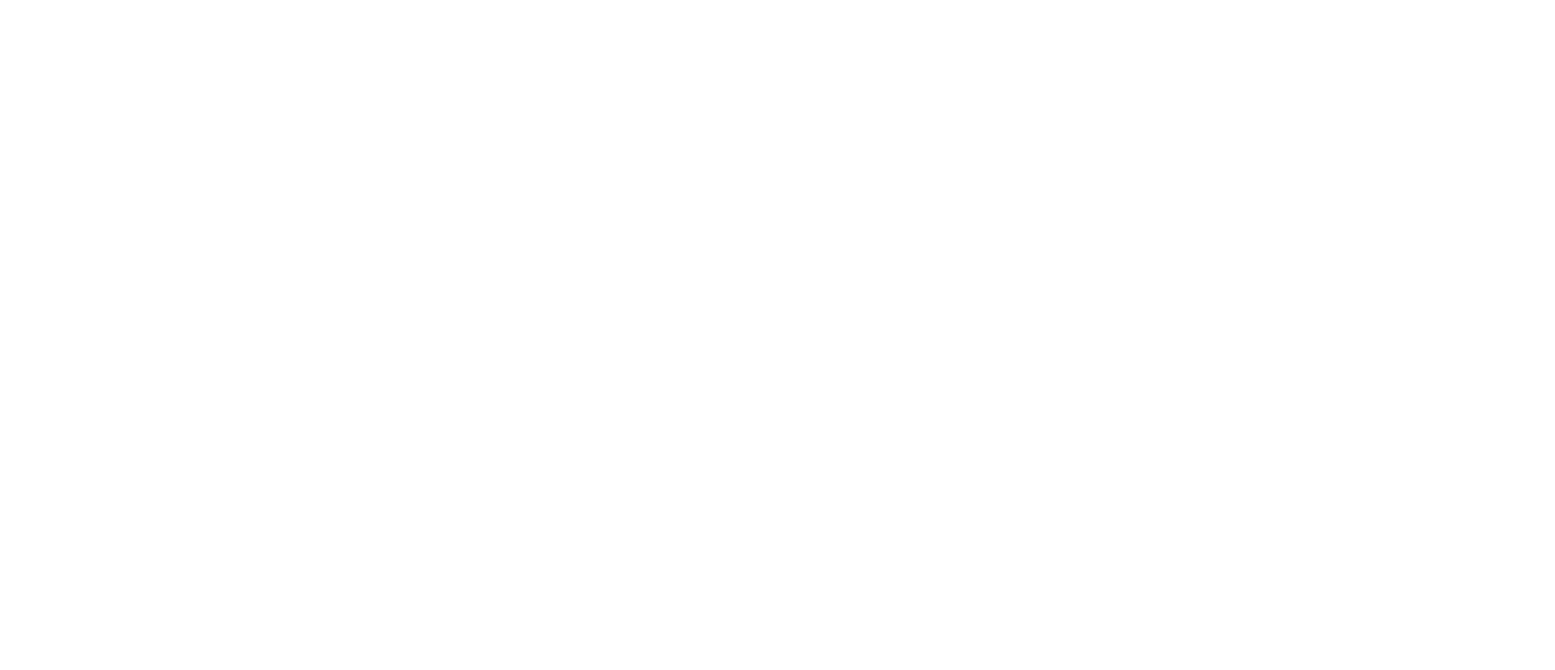
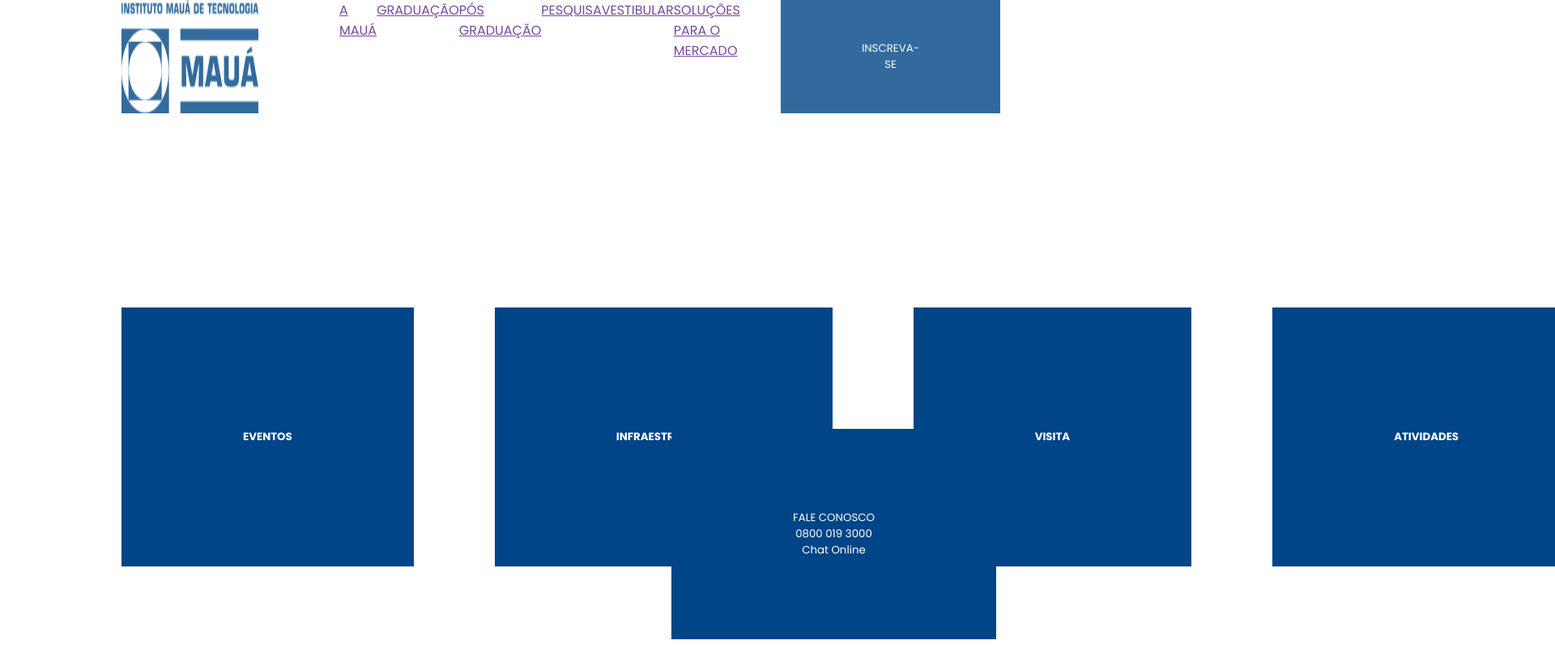
Before and after one commit to Maua-Dev/dev_in_the_dark_teste11, a plain HTML site: page primeira-bateria/index.html in a window 1280 px wide. Shown: the top 828 px of the page at 81% size, 1920 px wide, since content can reach past the window. Before the commit the page ends 800 px from the top, so only its background shows below. Drawn offline with Linux system fonts and the light colour scheme.

Commit message:
Safadezas aconteceram...

```diff
--- a/primeira-bateria/index.html
+++ b/primeira-bateria/index.html
@@ -13,8 +13,31 @@
     <title>Dev in The Dark</title>
 </head>
 
-<body>
-    <!--Escreva a partir daqui-->
+<body class="rel">
+    <div class="navbar">
+        <img class="img" src="./logo-maua.png" alt="" />
+        <a href="">A MAUÁ</a>
+        <a href="">GRADUAÇÃO</a>
+        <a href="">PÓS GRADUAÇÃO</a>
+        <a href="">PESQUISA</a>
+        <a href="">VESTIBULAR</a>
+        <a href="">SOLUÇÕES PARA O MERCADO</a>
+        <button class="fds">INSCREVA-SE</button>
+    </div>
+
+    <div class="cu">
+        <button class="butao"><strong>EVENTOS</strong></button>
+        <button class="butao"><strong>INFRAESTRUTURA</strong></button>
+        <button class="butao"><strong>VISITA</strong></button>
+        <button class="butao"><strong>ATIVIDADES</strong></button>
+    </div>
+    <div class="futer">
+        <button class="butao2">
+            <p class="butao-header">FALE CONOSCO</p>
+            <p class="butao-footer">0800 019 3000</p>
+            <p class="butao-footer">Chat Online</p>
+        </button>
+    </div>
 </body>
 
 </html>
--- a/primeira-bateria/styles.css
+++ b/primeira-bateria/styles.css
@@ -20,3 +20,59 @@ body {
 }
 
 /* Escreva a partir daqui */
+
+.cu {
+    min-height: 100vh;
+    display: flex;
+    justify-content: space-between;
+    align-items: center;
+    margin: 0 100px;
+}
+
+.butao {
+    padding: 150px;
+    margin: 0 50px;
+    text-align: center;
+    background-color: #004587;
+    color: white
+}
+
+.rel {
+    position: relative;
+}
+
+.futer {
+    position: absolute;
+    bottom: 10px;
+    right: 0;
+}
+
+.butao2 {
+    padding: 100px 150px;
+    margin: 0 50px;
+    text-align: center;
+    background-color: #004587;
+    color: white
+}
+
+.navbar {
+    display: flex;
+    opacity: 80%;
+    max-height: 150px;
+    margin: 0 50px;
+    color: #CCCCCC;
+    justify-content: space-between;
+}
+
+.img {
+    opacity: 100%;
+    margin: 0 100px;
+}
+
+.fds {
+    padding: 50px 100px;
+    margin: 0 50px;
+    text-align: center;
+    background-color: #004587;
+    color: white
+}
```
